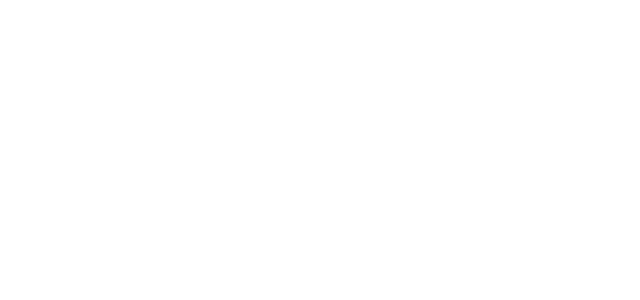
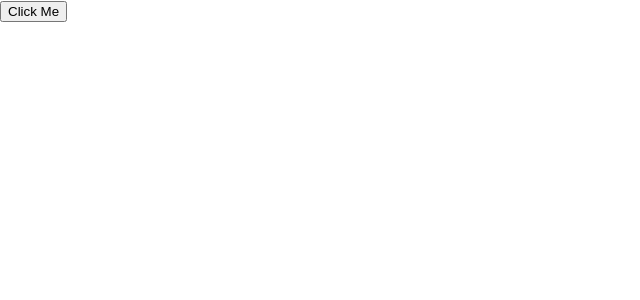
Before and after one commit to priyachithiravel50/React-Learning, a React (Create React App) app: page /events in a window 1280 px wide. Before the commit this address had no page. Shown: the top 300 px of the page, without its empty margins (0-640 px from the left). Built offline with nearby package versions, Linux system fonts and the light colour scheme.

Commit message:
Today Updates

```diff
--- a/src/App.js
+++ b/src/App.js
@@ -4,7 +4,8 @@
 import Form from '../src/component/form';
 import Create from '../src/component/create';
 import Log from '../src/component/log';
-import StateExample from '../src/component/StateExample';
+import Events from '../src/component/events';
+
 function App() {
   return (
     <>
@@ -14,8 +15,8 @@
       <Route path='/createForm' element={<Form/>}/>
       <Route path='/Form' element={<Create/>}/>
       <Route path='/log' element={<Log/>}/>
-      <Route path='/stateexample' element={<StateExample/>}/>
-    </Routes>
+      <Route path='/events' element={<Events/>}/>
+         </Routes>
     </BrowserRouter>
     </>
   );
--- a/src/component/StateExample.jsx
+++ /dev/null
@@ -1,42 +0,0 @@
-import React, { useState } from 'react'
-
-function StateExample() {
-    // let user = "React"
-    const[user,SetUser] = useState('React')
-
-    const changeName = () =>{
-       SetUser('JAVASCRIPT')
-        console.log(user)
-
-        // const[counter,SetCounter] = useState({value:100,type:'counter'})
-
-        // const increment = () =>{
-        //     SetCounter((prevCounter) =>{
-        //         return {value:prevCounter.value+3}
-        //     })
-        // }
-
-        // const decrement = () =>{
-        //     SetCounter((prevCounter) =>{
-        //         return {value:prevCounter.value+3}
-        //     })
-        // }
-
-
-    }
-      return (
-    <div className='btn'>
-        <>
-       <h3>{user}</h3>
-       <button onClick={changeName}>ChangeName</button>
-{/*
-       <h3>{`counter value is ${counter.value}`}</h3>
-       <button onClick={increment}>+3</button>
-       <button onClick={decrement}>-3</button> */}
-        </>
-
-    </div>
-  )
-}
-
-export default StateExample
--- /dev/null
+++ b/src/component/events.jsx
@@ -0,0 +1,16 @@
+import React from 'react'
+
+function events() {
+
+    const handleClick = () =>{
+       alert ('Button Clicked');
+    };
+
+  return (
+    <div>
+      <button onClick={handleClick}>Click Me</button>
+    </div>
+  )
+}
+
+export default events
--- a/src/index.css
+++ b/src/index.css
@@ -11,11 +11,3 @@
   font-family: source-code-pro, Menlo, Monaco, Consolas, 'Courier New',
     monospace;
 }
-
-.btn{
-  text-align: center;
-  color: blue;
-}
-button{
-  color: red;
-}
```
